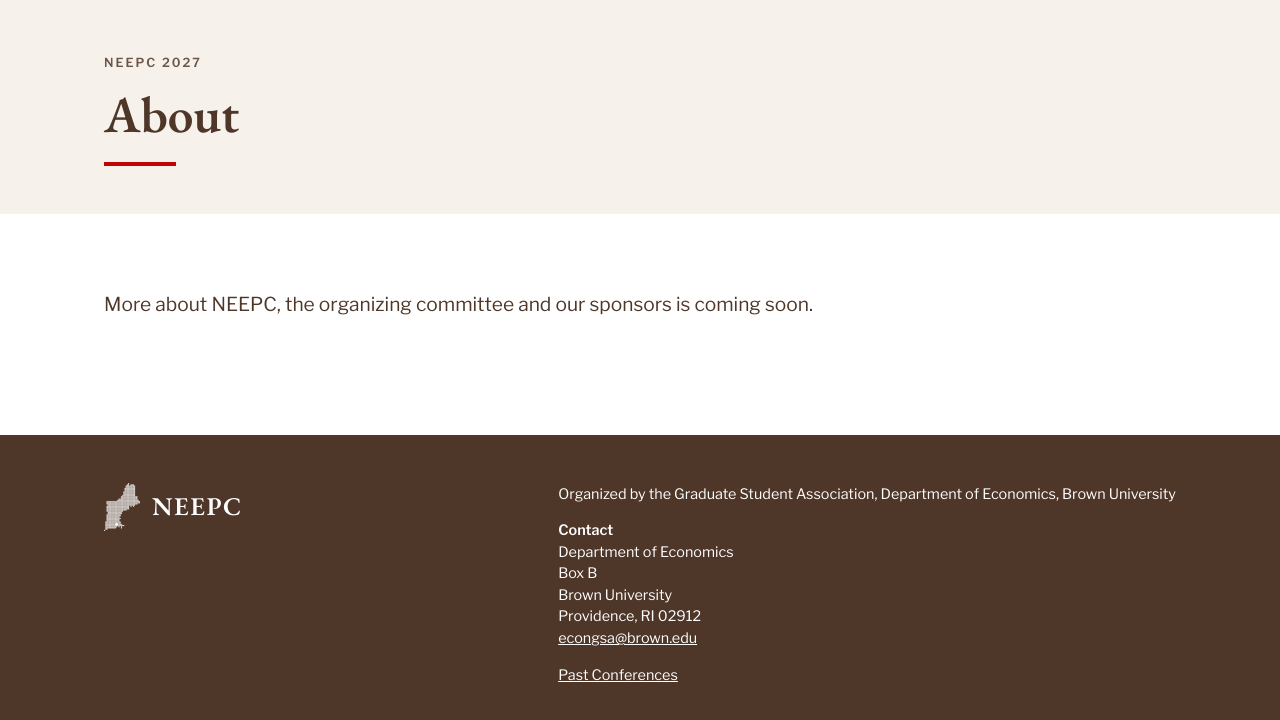
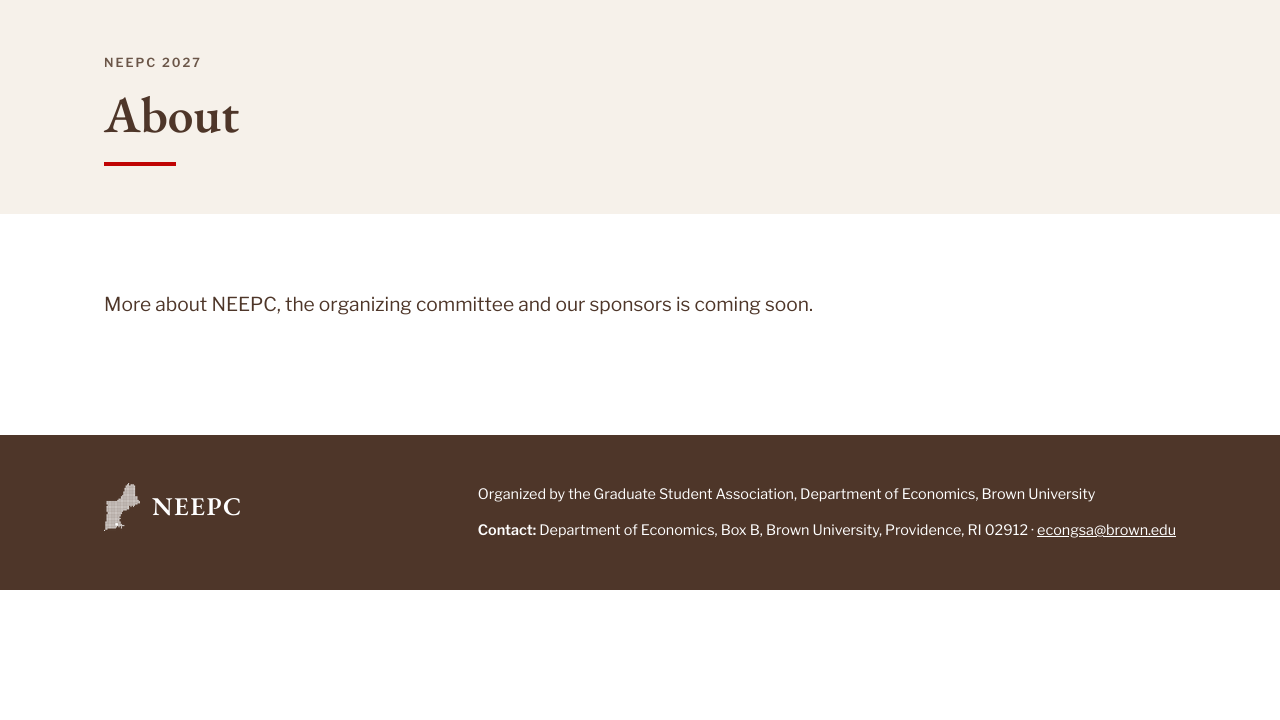
Before and after one commit to neepc/neepc.github.io, a plain HTML site: page about.html in a window 1280 px wide. Shown: the part 80-800 px from the top of the page. Drawn offline with nearby package versions, Linux system fonts and the light colour scheme.

Commit message:
Footer: contact on one line, remove Past Conferences link
Co-Authored-By: Claude Opus 5.5 <noreply@anthropic.com>

```diff
--- a/about.html
+++ b/about.html
@@ -39,15 +39,7 @@
     <a class="brand" href="./"><img src="assets/img/mark-header-white@1x.png" srcset="assets/img/mark-header-white@1x.png 1x, assets/img/mark-header-white@2x.png 2x, assets/img/mark-header-white@3x.png 3x, assets/img/mark-header-white@4x.png 4x" width="36" height="48" alt=""><span>NEEPC</span></a>
     <div class="footer-info">
       <p>Organized by the Graduate Student Association, Department of Economics, Brown University</p>
-      <address>
-        <strong>Contact</strong><br>
-        Department of Economics<br>
-        Box B<br>
-        Brown University<br>
-        Providence, RI 02912<br>
-        <a href="mailto:econgsa@brown.edu">econgsa@brown.edu</a>
-      </address>
-      <p><a href="past.html">Past Conferences</a></p>
+      <address><strong>Contact:</strong> Department of Economics, Box B, Brown University, Providence, RI 02912 · <a href="mailto:econgsa@brown.edu">econgsa@brown.edu</a></address>
     </div>
   </div>
 </footer>
```
Also changed, not shown: call-for-papers.html (+1 -9 lines), index.html (+1 -9 lines), past.html (+1 -9 lines), program.html (+1 -9 lines), registration.html (+1 -9 lines), venue.html (+1 -9 lines).
